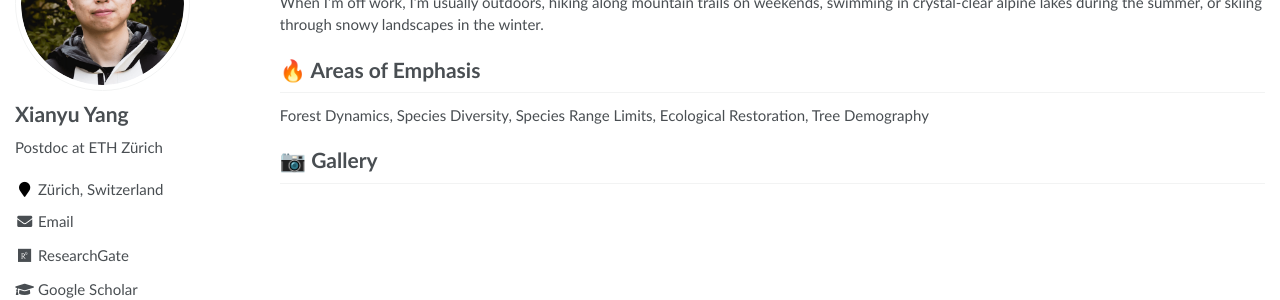
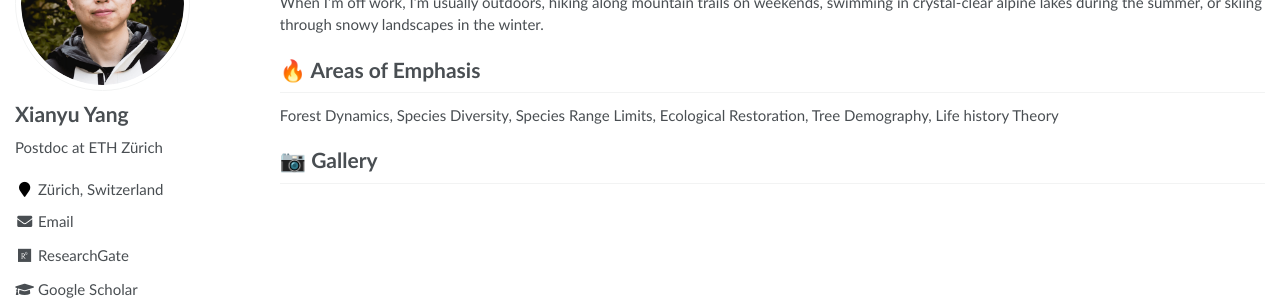
Before and after one commit to Xianyu-Yang/xianyu-yang.github.io, a Jekyll site: the page built from _pages/about.md, in a window 1280 px wide. Shown: the part 153-453 px from the top of the page. Built offline with Jekyll 4.4.1, drawn with Linux system fonts in a browser that asks for light colours; some web fonts are replaced.

Commit message:
Update about.md

```diff
--- a/_pages/about.md
+++ b/_pages/about.md
@@ -21,6 +21,6 @@ Hi! I’m a postdoc at **ETH Zürich** curious about everything that makes fores
 When I’m off work, I’m usually outdoors, hiking along mountain trails on weekends, swimming in crystal-clear alpine lakes during the summer, or skiing through snowy landscapes in the winter.
 
 # 🔥 Areas of Emphasis
-Forest Dynamics, Species Diversity, Species Range Limits, Ecological Restoration, Tree Demography
+Forest Dynamics, Species Diversity, Species Range Limits, Ecological Restoration, Tree Demography, Life history Theory
 
 # 📷 Gallery
```
